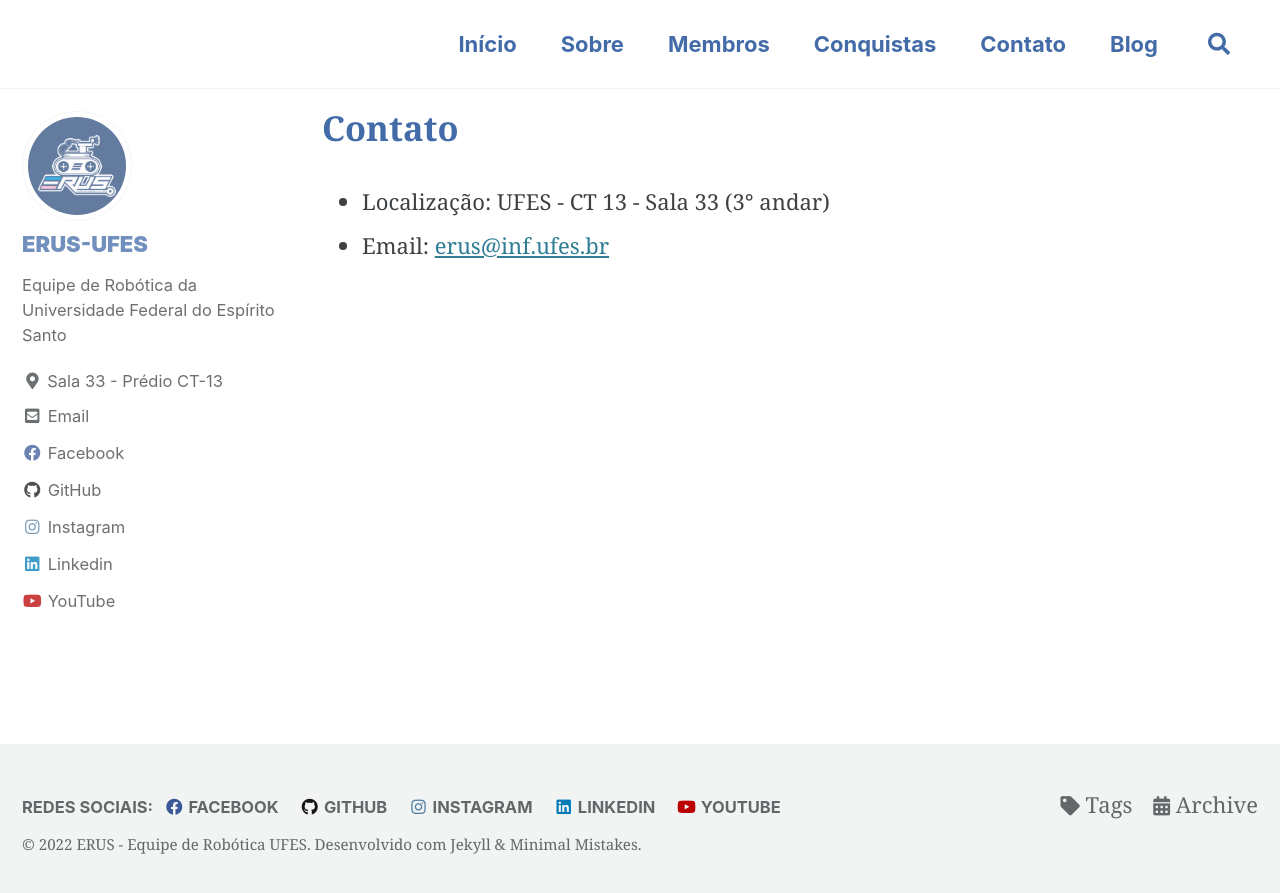
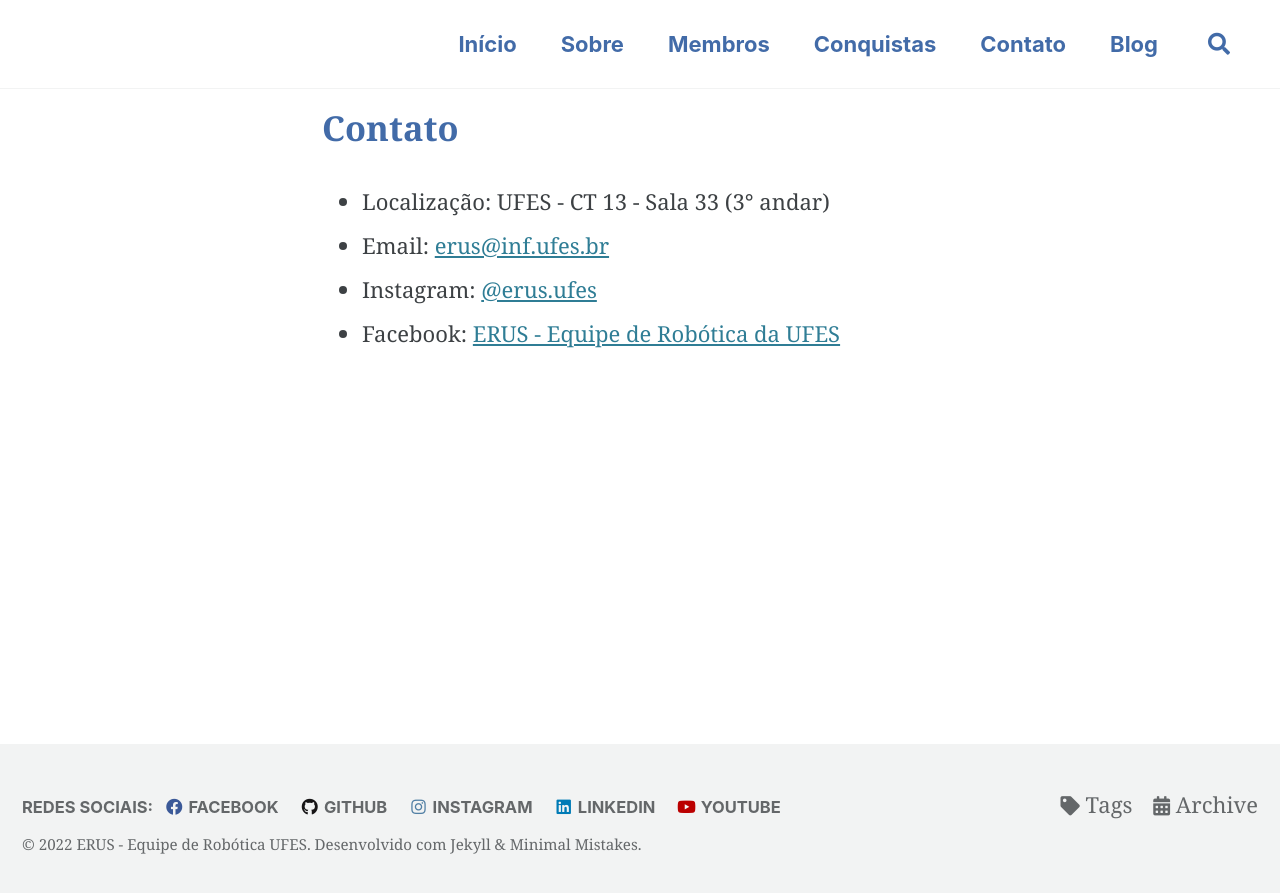
Before and after one commit to erufes/site, a Jekyll site: the page built from _pages/contato.md, in a window 1280 px wide. Shown: the top 893 px of the page. Built offline with Jekyll 4.4.1, drawn with Linux system fonts in a browser that asks for light colours; cached includes are drawn as plain includes.

Commit message:
modified:   _pages/contato.md

```diff
--- a/_pages/contato.md
+++ b/_pages/contato.md
@@ -3,8 +3,10 @@ layout: single
 permalink: /contato/
 title: "Contato"
 classes: wide
-author_profile: true
+author_profile: false
 ---
 
 - Localização: UFES - CT 13 - Sala 33 (3° andar)
 - Email: [erus@inf.ufes.br](mailto:erus@inf.ufes.br)
+- Instagram: [@erus.ufes](https://www.instagram.com/erus.ufes/)
+- Facebook: [ERUS - Equipe de Robótica da UFES](https://www.facebook.com/erusbot/)
```
